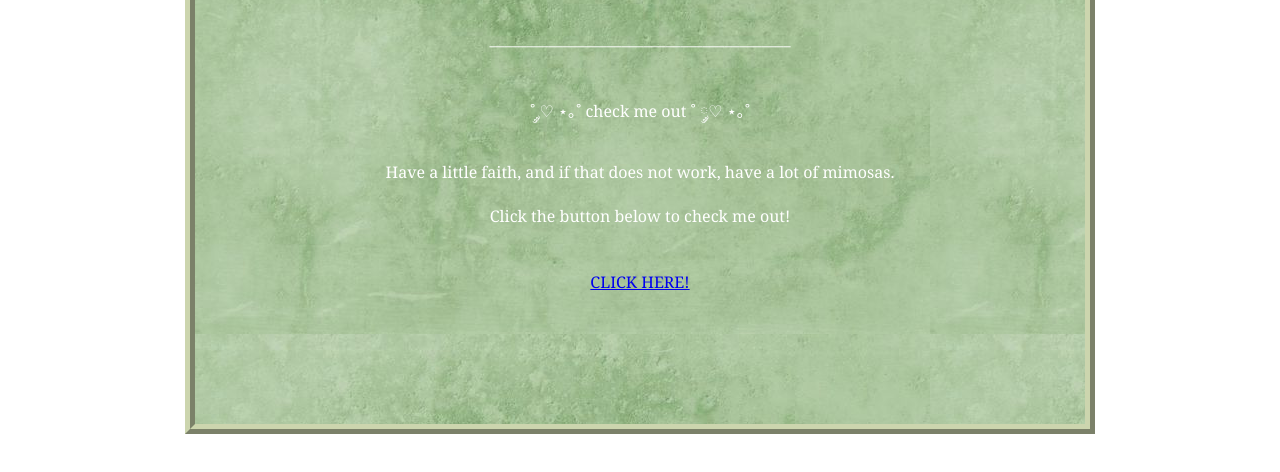
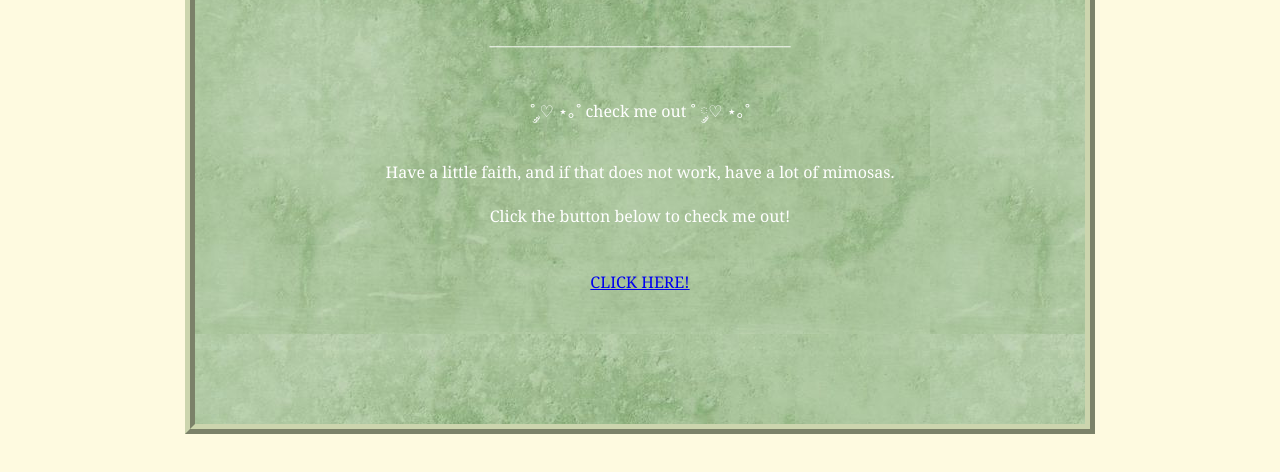
Before and after one commit to bjurisjustine/Q1AA1-Ba_Ju_Borong, a plain HTML site: page index.html in a window 1280 px wide. Shown: the part 252-724 px from the top of the page. Drawn offline with Linux system fonts and the light colour scheme.

Commit message:
Update index.html

```diff
--- a/index.html
+++ b/index.html
@@ -7,7 +7,7 @@
 </head>
 <body>
 
-
+ <div class="backdropii">
     <div id="navbar">
         <div class="logo">
             <img src="images/PPP-removebg-preview.png" height="40px">
@@ -62,7 +62,7 @@
                         <img class="circle" src="images/instagreen.png" alt="Instagram" height="30px" width="30px">
                     </a>
                 </div>
-
+            </div>
     </div>
     </div>
     </div>
```
